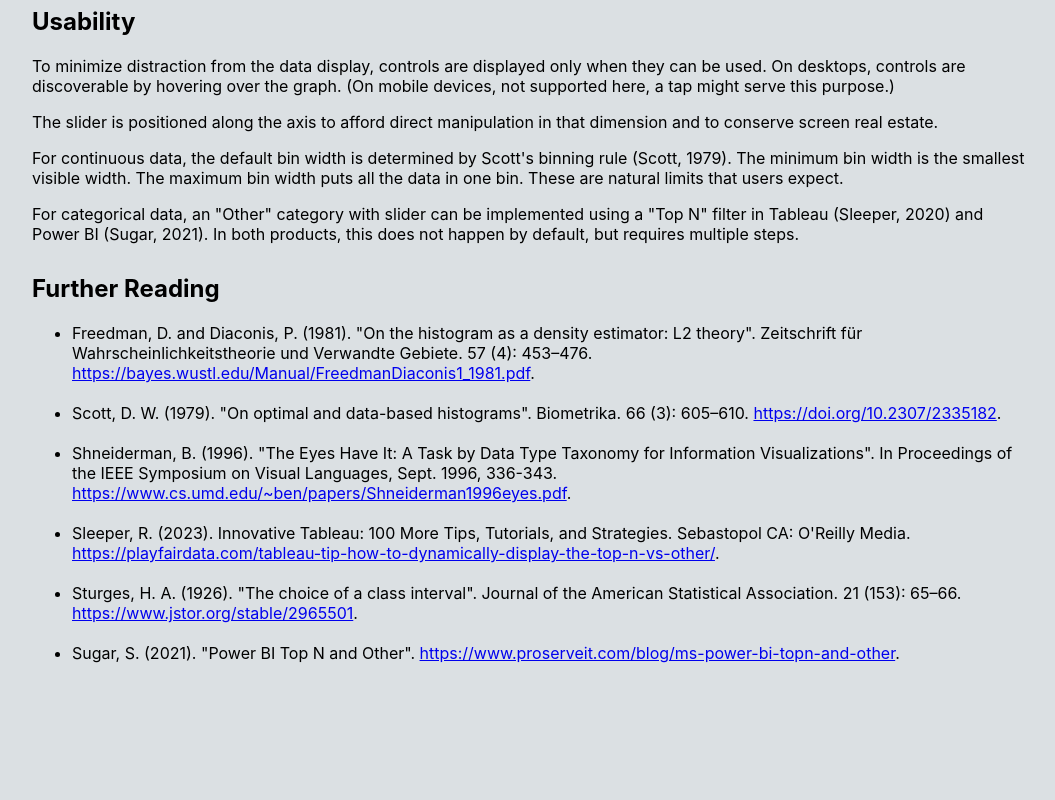
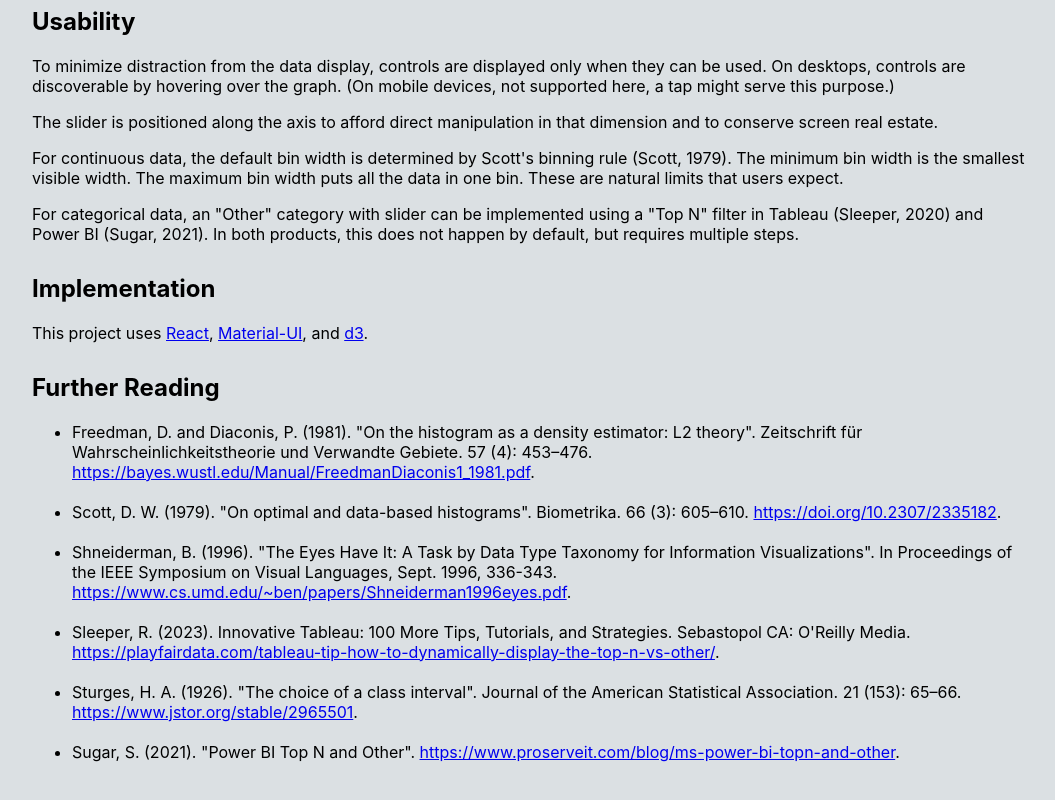
Before and after one commit to hemanrobinson/top-n-binning, a React (Create React App) app: page / in a window 1280 px wide. Shown: the part 2491-3291 px from the top of the page, without its empty margins (108-1163 px from the left). Before the commit the page ends 3200 px from the top, so only its background shows below. Built offline with nearby package versions, Linux system fonts and the light colour scheme.

Commit message:
Implementation

```diff
--- a/src/App.js
+++ b/src/App.js
@@ -78,6 +78,10 @@
                 <p>
                   For categorical data, an "Other" category with slider can be implemented using a "Top N" filter in Tableau (Sleeper, 2020) and Power BI (Sugar, 2021).  In both products, this does not happen by default, but requires multiple steps.
                 </p>
+                <h2>Implementation</h2>
+                <p>
+                This project uses <a href="https://react.dev">React</a>, <a href="https://github.com/mui-org/material-ui">Material-UI</a>, and <a href="https://github.com/d3/d3">d3</a>.
+                </p>
                 <h2>Further Reading</h2>
                 <ul>
                     <li>Freedman, D. and Diaconis, P. (1981). "On the histogram as a density estimator: L2 theory". Zeitschrift für Wahrscheinlichkeitstheorie und Verwandte Gebiete. 57 (4): 453–476. <a href="https://bayes.wustl.edu/Manual/FreedmanDiaconis1_1981.pdf">https://bayes.wustl.edu/Manual/FreedmanDiaconis1_1981.pdf</a>.</li><br/>
```
Also changed, not shown: 1 other file (tests, documents, lock files or other folders).
